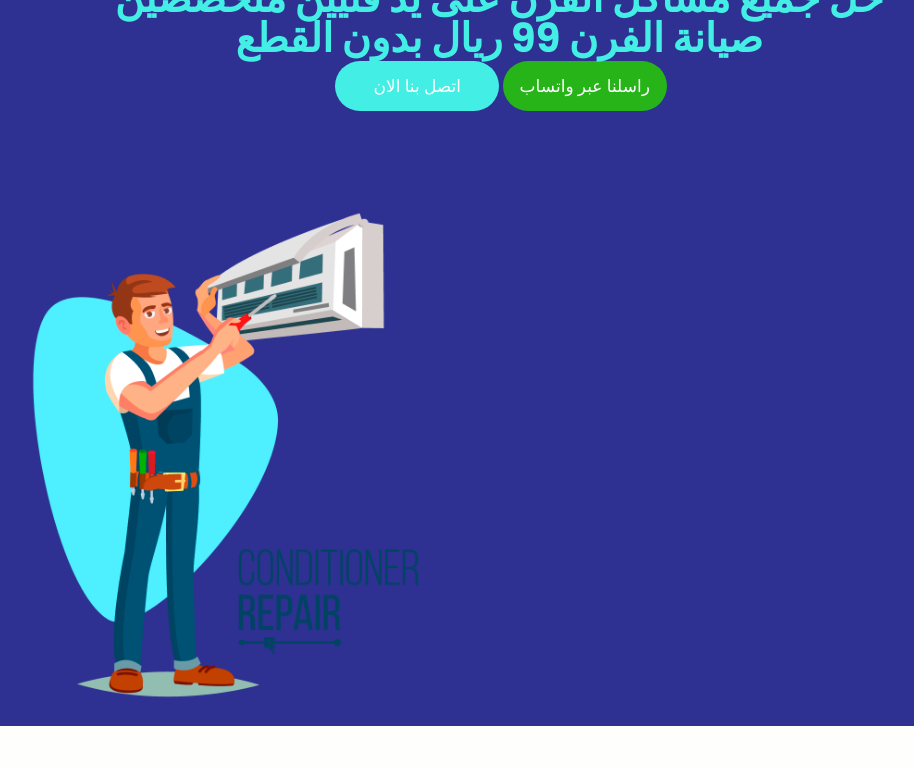
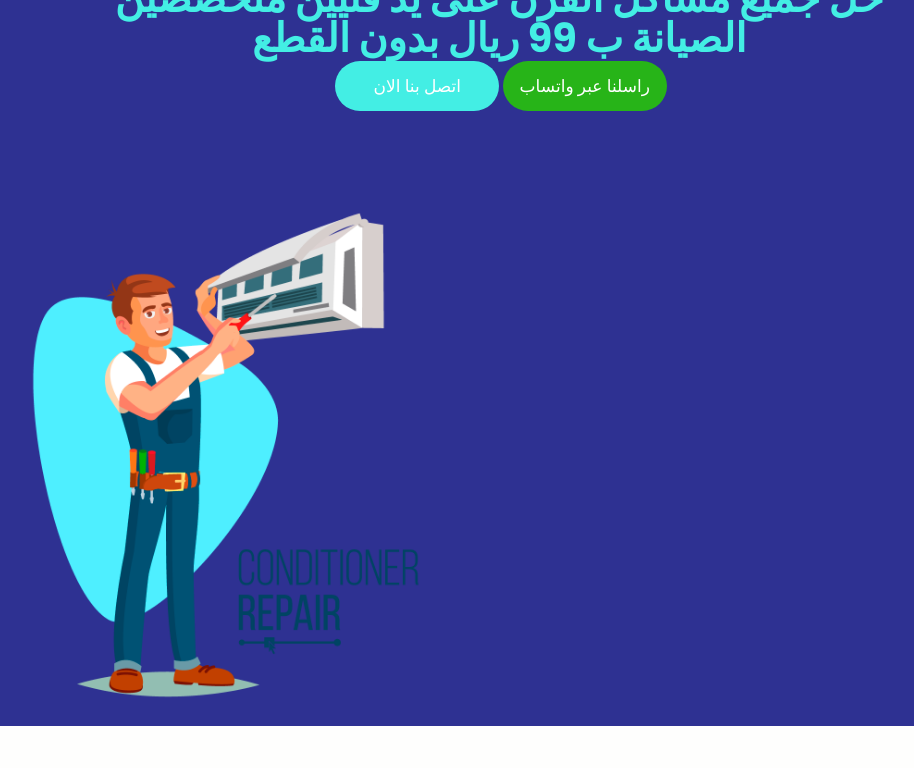
Before and after one commit to yousefalagamy/khamissay, a plain HTML site: page index.html in a window 1280 px wide. Shown: the part 332-1100 px from the top of the page, without its empty margins (139-1053 px from the left). Drawn offline with nearby package versions, Linux system fonts and the light colour scheme.

Commit message:
Update index.html

```diff
--- a/index.html
+++ b/index.html
@@ -105,7 +105,7 @@ snaptr('track', 'PAGE_VIEW');
                                     <div class="titlepage text_align_center">
 
                                        <h2> <span class="blue_light">شركة صيانة افران  <br>صيانة فورية للفرن في المنزل</span></h2>
-                                       <h2> <span class="blue_light">حل جميع مشاكل الفرن على يد فنيين متخصصين  <br> صيانة الفرن 99 ريال بدون القطع</span></h2>
+                                       <h2> <span class="blue_light">حل جميع مشاكل الفرن على يد فنيين متخصصين  <br> الصيانة ب 99 ريال بدون القطع</span></h2>
 
                                        <h2><br></h2>
 
```
